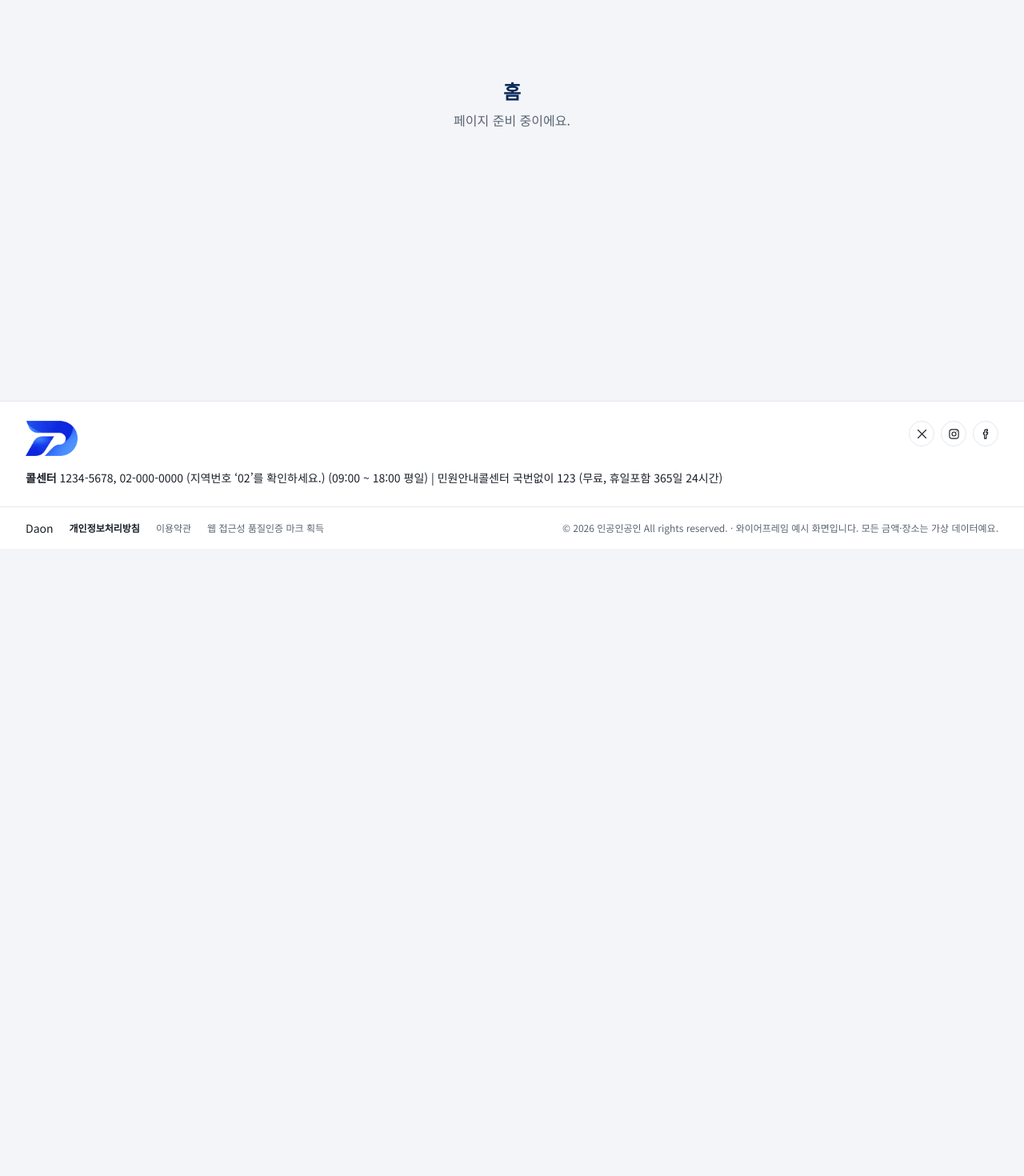
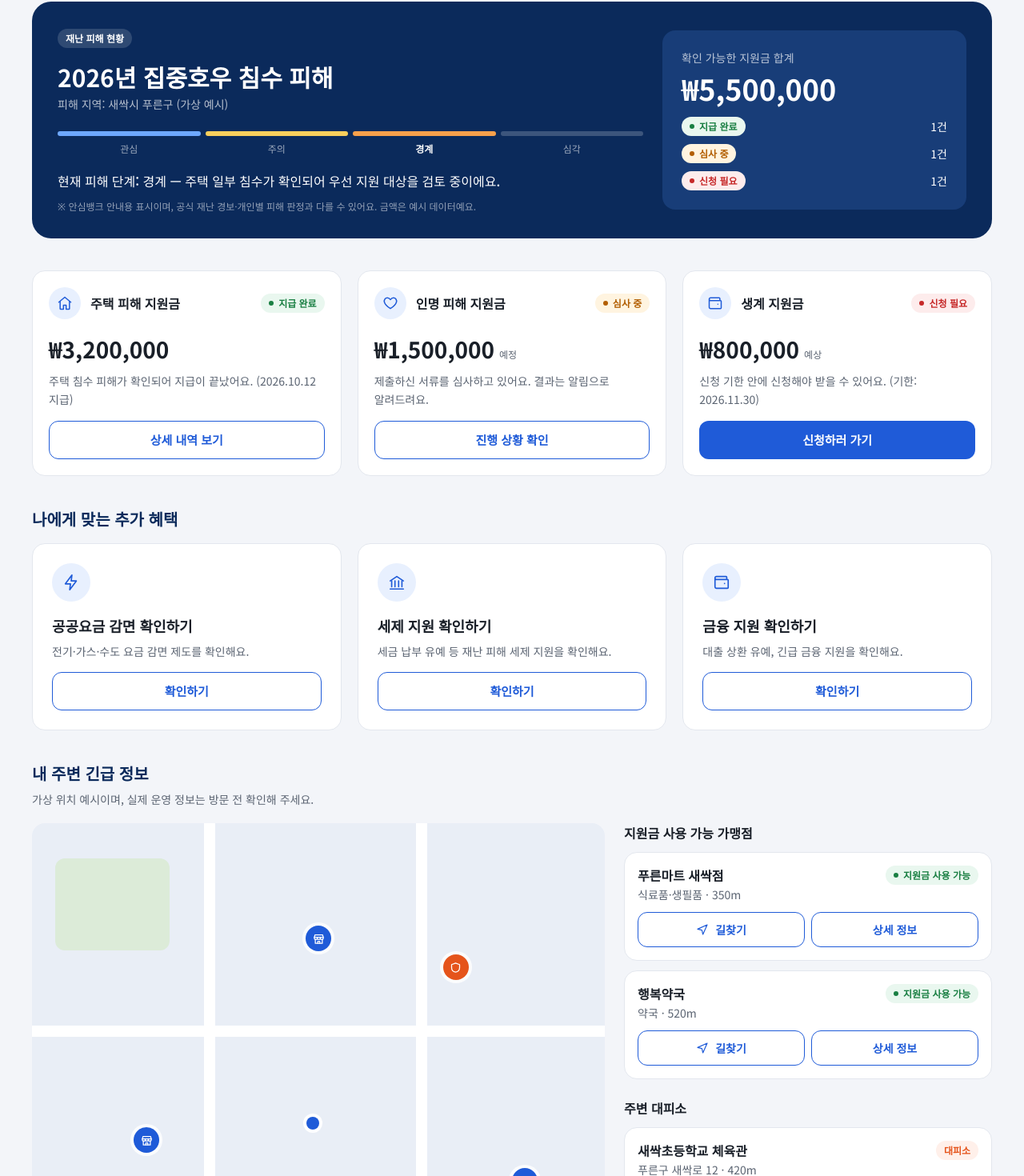
Before and after one commit to daonPay/DaonPay_Web, a React (Vite) app: page / in a window 1280 px wide. Shown: the part 114-1584 px from the top of the page at 80% size. Before the commit the page ends 800 px from the top, so only its background shows below. Built offline with nearby package versions, Linux system fonts and the light colour scheme.

Commit message:
feat: 홈 화면 구현 (재난 현황·지원금·추가 혜택·주변 긴급 정보)

```diff
--- a/src/pages/HomePage.jsx
+++ b/src/pages/HomePage.jsx
@@ -1,9 +1,201 @@
-// TODO: 홈 페이지는 별도 브랜치에서 구현해요.
+import Badge from '../components/ui/Badge'
+import Button from '../components/ui/Button'
+import Icon from '../components/ui/Icon'
+import MockMap, { MapChip } from '../components/ui/MockMap'
+import { benefits, disaster, nearbyMerchants, nearbyShelters, STATUS, supports, won } from '../data/mock'
+
+const LEVEL_COLORS = ['bg-[#6ea8fe]', 'bg-[#f8cf5c]', 'bg-[#f7a04b]', 'bg-[#e5484d]']
+
+function DisasterHero() {
+  const total = supports.reduce((s, x) => s + x.amount, 0)
+  const counts = Object.keys(STATUS).map((k) => ({ ...STATUS[k], n: supports.filter((s) => s.status === k).length }))
+
+  return (
+    <section className="grid gap-6 rounded-3xl bg-navy p-6 text-white md:p-8 lg:grid-cols-[1fr_380px] lg:items-center">
+      <div>
+        <Badge tone="navy">재난 피해 현황</Badge>
+        <h1 className="mt-4 text-2xl font-bold md:text-[1.875rem]">{disaster.title}</h1>
+        <p className="mt-1 text-sm text-white/70">피해 지역: {disaster.region}</p>
+
+        <ol className="mt-6 grid grid-cols-4 gap-1.5">
+          {disaster.levels.map((lv, i) => (
+            <li key={lv} className="text-center">
+              <div className={`h-1.5 rounded-full ${i <= disaster.currentLevel ? LEVEL_COLORS[i] : 'bg-white/20'}`} />
+              <span
+                className={`mt-2 block text-xs ${i === disaster.currentLevel ? 'font-bold text-white' : 'text-white/60'}`}
+              >
+                {lv}
+              </span>
+            </li>
+          ))}
+        </ol>
+        <p className="mt-5 font-medium">{disaster.summary}</p>
+        <p className="mt-3 text-xs text-white/55">{disaster.notice}</p>
+      </div>
+
+      <div className="rounded-2xl bg-navy-light p-6">
+        <p className="text-sm text-white/70">확인 가능한 지원금 합계</p>
+        <p className="mt-2 text-3xl font-bold md:text-4xl">{won(total)}</p>
+        <ul className="mt-4 space-y-2.5">
+          {counts.map((c) => (
+            <li key={c.label} className="flex items-center justify-between">
+              <Badge tone={c.tone} dot>
+                {c.label}
+              </Badge>
+              <span className="text-sm">{c.n}건</span>
+            </li>
+          ))}
+        </ul>
+      </div>
+    </section>
+  )
+}
+
+function SupportCard({ item }) {
+  const st = STATUS[item.status]
+  return (
+    <article className="flex flex-col rounded-2xl border border-line bg-white p-5">
+      <div className="flex items-center justify-between gap-2">
+        <div className="flex items-center gap-3">
+          <span className="grid size-10 place-items-center rounded-full bg-brand-soft text-brand">
+            <Icon name={item.icon} size={20} />
+          </span>
+          <h3 className="font-bold">{item.title}</h3>
+        </div>
+        <Badge tone={st.tone} dot>
+          {st.label}
+        </Badge>
+      </div>
+      <p className="mt-4 text-[1.75rem] font-bold">
+        {won(item.amount)}
+        {item.amountNote && <span className="ml-1.5 text-xs font-normal text-sub">{item.amountNote}</span>}
+      </p>
+      <p className="mt-2 flex-1 text-sm leading-relaxed text-sub">{item.desc}</p>
+      <Button to={item.action.to} variant={item.action.variant} full className="mt-4">
+        {item.action.label}
+      </Button>
+    </article>
+  )
+}
+
+function NearbyInfo() {
+  return (
+    <section>
+      <h2 className="text-xl font-bold text-navy">내 주변 긴급 정보</h2>
+      <p className="mt-2 text-sm text-sub">가상 위치 예시이며, 실제 운영 정보는 방문 전 확인해 주세요.</p>
+
+      <div className="mt-5 grid gap-6 lg:grid-cols-[1fr_460px]">
+        <div>
+          <MockMap
+            className="h-[320px] md:h-[480px] lg:h-full lg:min-h-[640px]"
+            roadsH={[0.36, 0.74]}
+            roadsV={[0.31, 0.68]}
+            parks={[{ x: 0.04, y: 0.06, w: 0.2, h: 0.16 }]}
+            markers={[
+              ...nearbyMerchants.map((m) => ({ ...m, kind: 'merchant', label: m.name })),
+              { x: 0.86, y: 0.62, kind: 'merchant', label: '가맹점' },
+              ...nearbyShelters.map((s) => ({ ...s, kind: 'shelter', label: s.name })),
+              { x: 0.49, y: 0.52, kind: 'me', label: '내 위치' },
+            ]}
+          >
+            <MapChip className="absolute bottom-3 left-3">지도 영역 (가상 위치 · 예시)</MapChip>
+          </MockMap>
+          <div className="mt-3 flex gap-5 text-xs text-sub">
+            <span className="flex items-center gap-1.5">
+              <span className="size-2.5 rounded-full bg-brand" /> 지원금 사용 가능 가맹점
+            </span>
+            <span className="flex items-center gap-1.5">
+              <span className="size-2.5 rounded-full bg-[#e5541b]" /> 대피소
+            </span>
+          </div>
+        </div>
+
+        <div className="space-y-6">
+          <div>
+            <h3 className="mb-3 font-bold">지원금 사용 가능 가맹점</h3>
+            <ul className="space-y-3">
+              {nearbyMerchants.map((m) => (
+                <li key={m.id} className="rounded-2xl border border-line bg-white p-4">
+                  <div className="flex items-start justify-between gap-2">
+                    <div>
+                      <p className="font-bold">{m.name}</p>
+                      <p className="mt-0.5 text-sm text-sub">{m.meta}</p>
+                    </div>
+                    <Badge tone="ok" dot>
+                      지원금 사용 가능
+                    </Badge>
+                  </div>
+                  <div className="mt-3 grid grid-cols-2 gap-2">
+                    <Button to="/whitelist" variant="outline" size="sm" className="h-11">
+                      <Icon name="navigation" size={16} /> 길찾기
+                    </Button>
+                    <Button to="/whitelist" variant="outline" size="sm" className="h-11">
+                      상세 정보
+                    </Button>
+                  </div>
+                </li>
+              ))}
+            </ul>
+          </div>
+
+          <div>
+            <h3 className="mb-3 font-bold">주변 대피소</h3>
+            <ul className="space-y-3">
+              {nearbyShelters.map((s) => (
+                <li key={s.id} className="rounded-2xl border border-line bg-white p-4">
+                  <div className="flex items-start justify-between gap-2">
+                    <div>
+                      <p className="font-bold">{s.name}</p>
+                      <p className="mt-0.5 text-sm text-sub">{s.meta}</p>
+                    </div>
+                    <Badge tone="shelter">
+                      대피소
+                    </Badge>
+                  </div>
+                  <p className="mt-2 text-sm">{s.capacity}</p>
+                  <Button to="/whitelist" variant="outline" size="sm" full className="mt-3 h-11">
+                    <Icon name="navigation" size={16} /> 길찾기
+                  </Button>
+                </li>
+              ))}
+            </ul>
+          </div>
+        </div>
+      </div>
+    </section>
+  )
+}
+
 export default function HomePage() {
   return (
-    <div className="py-24 text-center">
-      <h1 className="text-2xl font-bold text-navy">홈</h1>
-      <p className="mt-2 text-sub">페이지 준비 중이에요.</p>
+    <div className="space-y-10">
+      <DisasterHero />
+
+      <section className="grid gap-4 md:grid-cols-2 lg:grid-cols-3 lg:gap-5">
+        {supports.map((s) => (
+          <SupportCard key={s.id} item={s} />
+        ))}
+      </section>
+
+      <section>
+        <h2 className="mb-4 text-xl font-bold text-navy">나에게 맞는 추가 혜택</h2>
+        <div className="grid gap-4 md:grid-cols-3 lg:gap-5">
+          {benefits.map((b) => (
+            <article key={b.title} className="flex flex-col rounded-2xl border border-line bg-white p-6">
+              <span className="grid size-12 place-items-center rounded-full bg-brand-soft text-brand">
+                <Icon name={b.icon} size={22} />
+              </span>
+              <h3 className="mt-4 text-lg font-bold">{b.title}</h3>
+              <p className="mt-2 flex-1 text-sm text-sub">{b.desc}</p>
+              <Button variant="outline" full className="mt-4">
+                확인하기
+              </Button>
+            </article>
+          ))}
+        </div>
+      </section>
+
+      <NearbyInfo />
     </div>
   )
 }
```
